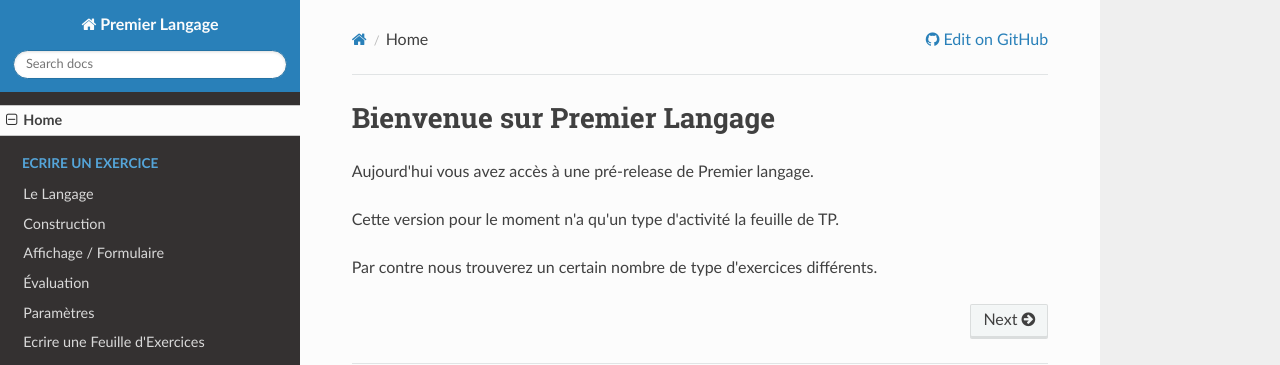
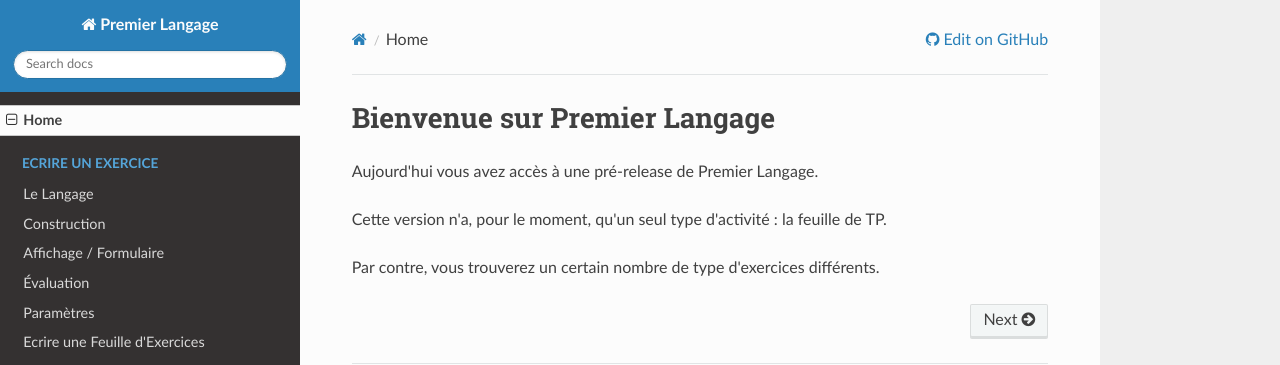
Before and after one commit to ddoyen/premierlangage-doc, an MkDocs documentation site: the page built from docs/index.md, in a window 1280 px wide. Shown: the top 365 px of the page. Built offline with MkDocs 1.6.1, drawn with Linux system fonts in a browser that asks for light colours; nearby versions of some CDN libraries.

Commit message:
Petites corrections

```diff
--- a/docs/index.md
+++ b/docs/index.md
@@ -1,7 +1,7 @@
 # Bienvenue sur Premier Langage
 
-Aujourd'hui vous avez accès à une pré-release de Premier langage.
+Aujourd'hui vous avez accès à une pré-release de Premier Langage.
 
-Cette version pour le moment n'a qu'un type d'activité la feuille de TP.
+Cette version n'a, pour le moment, qu'un seul type d'activité : la feuille de TP.
 
-Par contre nous trouverez un certain nombre de type d'exercices différents.
+Par contre, vous trouverez un certain nombre de type d'exercices différents.
```
